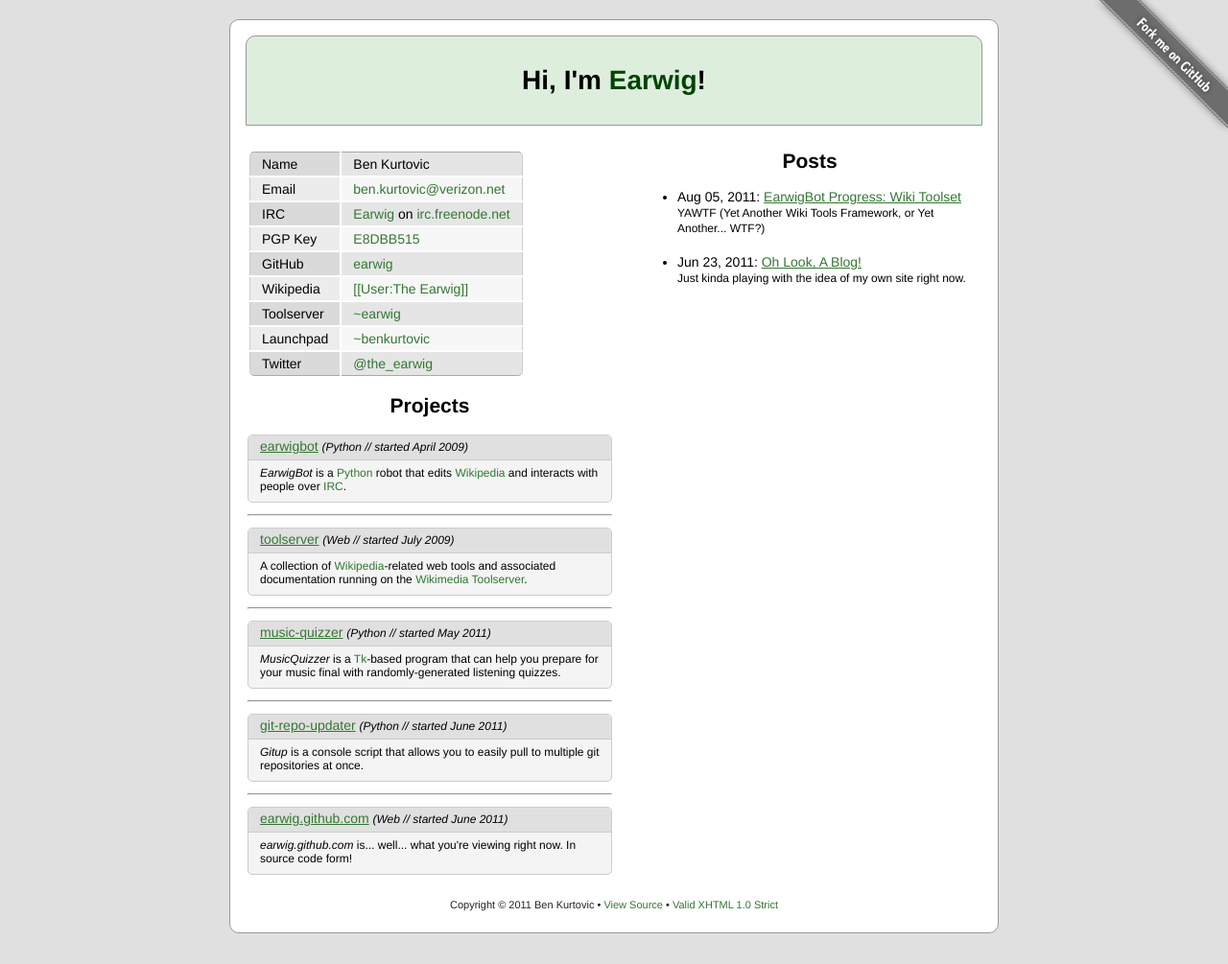
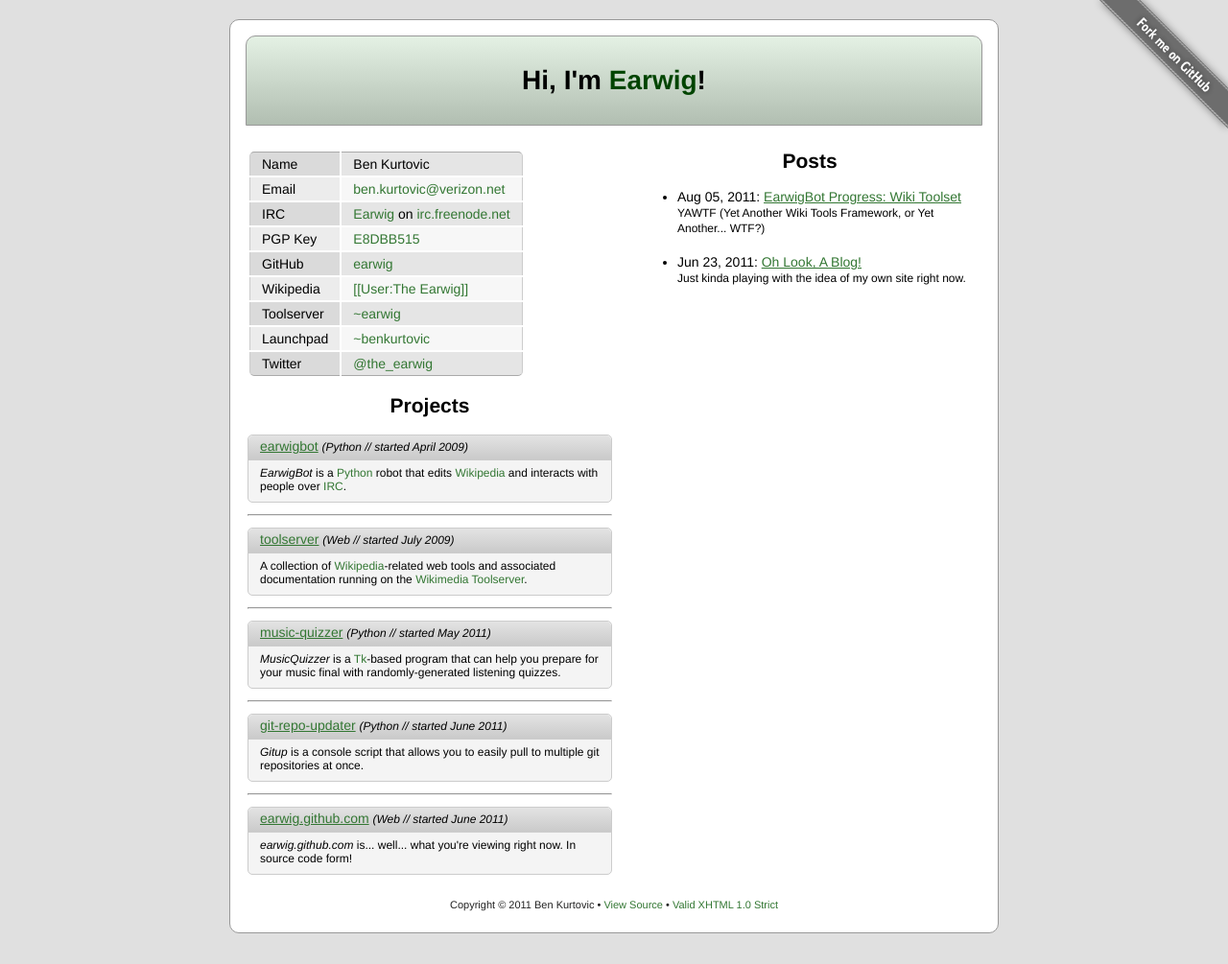
Before and after one commit to earwig/benkurtovic.com, a Jekyll site: the page built from index.html, in a window 1280 px wide. Shown: the whole page at 96% size. Built offline with Jekyll 4.4.1, drawn with Linux system fonts in a browser that asks for light colours.

Commit message:
background gradients on header and project head box

```diff
--- a/css/main.css
+++ b/css/main.css
@@ -40,7 +40,15 @@ div.project-head {
     padding: 3px 12px 6px 12px;
     border-bottom: 1px solid #CCC;
     border-radius: 5px 5px 0px 0px;
-    background-color: #E0E0E0;
+
+    /* all I want is a simple background gradient without images! */
+    background: #E0E0E0; /* fallback (your browser is crap) */
+    background: -webkit-gradient(linear, 0% 0%, 0% 100%, from(#E3E3E3), to(#CACACA)); /* Chrome, Safari 4+ */
+    background: -webkit-linear-gradient(top, #E3E3E3, #CACACA); /* Chrome 10+, Safari 5+ */
+    background: -moz-linear-gradient(top, #E3E3E3, #CACACA); /* Firefox 3.6+ */
+    background: -ms-linear-gradient(top, #E3E3E3, #CACACA); /* IE 10+ (lol) */
+    background: -o-linear-gradient(top, #E3E3E3, #CACACA); /* Opera 11.10+ */
+    background: linear-gradient(top, #E3E3E3, #CACACA); /* God-tier */
 }
 
 div.project-body {
@@ -91,7 +99,15 @@ div#header {
     padding: 30px 0px 30px 0px;
     border: 1px solid #999;
     border-radius: 10px 10px 0px 0px;
-    background-color: #DED;
+
+    /* see div.project-head for details */
+    background: #DDEEDD;
+    background: -webkit-gradient(linear, left top, left bottom, from(#E4F1E4), to(#B1BEB1));
+    background: -webkit-linear-gradient(top, #E4F1E4, #B1BEB1);
+    background: -moz-linear-gradient(top, #E4F1E4, #B1BEB1);
+    background: -ms-linear-gradient(top, #E4F1E4, #B1BEB1);
+    background: -o-linear-gradient(top, #E4F1E4, #B1BEB1);
+    background: linear-gradient(top, #E4F1E4, #B1BEB1);
 }
 
 div#content {
```
